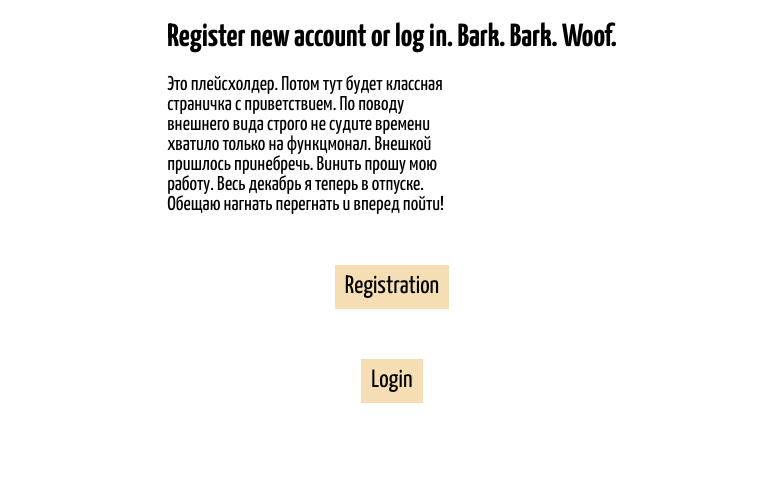
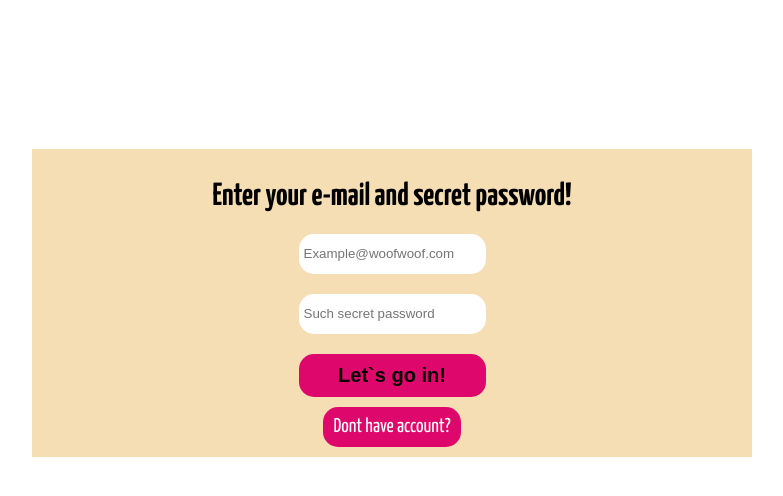
Before and after one commit to justSashka/IshopReactSM8, a React (Create React App) app: page / in a window 1280 px wide. Shown: the top 496 px of the page, without its empty margins (248-1031 px from the left). Built offline with nearby package versions, Linux system fonts and the light colour scheme.

Commit message:
fix first render catalogue remove placeholders

```diff
--- a/src/Api.js
+++ b/src/Api.js
@@ -38,20 +38,18 @@ class API {
       if (response.status !== 200) {
         throw new Error()
       }
-      if (localStorage.getItem('token') === null) {
-        response.json().then((json) => localStorage.setItem('token', json.token))
-      }
+      response.json().then((json) => localStorage.setItem('token', json.token))
     } catch (error) {
       throw new Error(error)
     }
   }
 
   getProducts() {
-    const data = fetch(`${this.baseUrl}/products`, {
+    const response = fetch(`${this.baseUrl}/products`, {
       headers: this.headers,
     }).then((res) => res.json())
       .then((result) => result.products)
-    return data
+    return response
   }
 
   getUser() {
--- a/src/components/footer/footerMenu/FooterMenu.jsx
+++ b/src/components/footer/footerMenu/FooterMenu.jsx
@@ -1,32 +1,32 @@
+import { Link } from 'react-router-dom'
 import s from './FooterMenu.module.css'
 
 export function FooterMenu() {
   return (
     <div className={s.footerMenuContainer}>
-      <a href="/catalogue" className={s.menuLink}>
-        Catalogue
-      </a>
-      <a href="/discount" className={s.menuLink}>
+      <Link className={s.menuLink} to="catalogue">Catalogue</Link>
+
+      <Link href="/discount" className={s.menuLink}>
         Discount
-      </a>
-      <a href="/news" className={s.menuLink}>
+      </Link>
+      <Link href="/news" className={s.menuLink}>
         News
-      </a>
-      <a href="/reviewes" className={s.menuLink}>
+      </Link>
+      <Link href="/reviewes" className={s.menuLink}>
         Reviews
-      </a>
-      <a href="/payment" className={s.menuLink}>
+      </Link>
+      <Link href="/payment" className={s.menuLink}>
         Payment
-      </a>
-      <a href="/faq" className={s.menuLink}>
+      </Link>
+      <Link href="/faq" className={s.menuLink}>
         F.A.Q.
-      </a>
-      <a href="/feedback" className={s.menuLink}>
+      </Link>
+      <Link href="/feedback" className={s.menuLink}>
         Feedback
-      </a>
-      <a href="/contacts" className={s.menuLink}>
+      </Link>
+      <Link href="/contacts" className={s.menuLink}>
         Contacts
-      </a>
+      </Link>
     </div>
   )
 }
--- a/src/components/main/Main.jsx
+++ b/src/components/main/Main.jsx
@@ -4,31 +4,18 @@ import { LoginPage } from './loginPage/LoginPage'
 import { Catalogue } from './catalogue/Catalogue'
 import s from './Main.module.css'
 import { Profile } from './profile/Profile'
+import { LoginResult } from './loginPage/loginResult/LoginResult'
 
 export function Main() {
   return (
     <div className={s.mainContainer}>
-      {localStorage.getItem('token') === null ? (
-        <div className={s.unregContainer}>
-          <h1 className={s.unregTitle}>Register new account or log in. Bark. Bark. Woof.</h1>
-          <span className={s.pozornoeOpravdanie}>
-            {' '}
-            Это плейсхолдер. Потом тут будет классная страничка с приветствием.
-            По поводу внешнего вида строго не судите времени хватило только на функцмонал.
-            Внешкой пришлось принебречь. Винить прошу мою работу. Весь декабрь я теперь в отпуске.
-            Обещаю нагнать перегнать и вперед пойти!
-            {' '}
-
-          </span>
-          <a className={s.link} href="/register">Registration</a>
-          <a className={s.link} href="/login">Login</a>
-        </div>
-      ) : '' }
       <Routes>
+        <Route path="/" element={<LoginPage />} />
         <Route path="/profile" element={<Profile />} />
         <Route path="/catalogue" element={<Catalogue />} />
         <Route path="/register" element={<RegistrationPage />} />
         <Route path="/login" element={<LoginPage />} />
+        <Route path="/loginres" element={<LoginResult />} />
       </Routes>
     </div>
   )
--- a/src/components/main/catalogue/Catalogue.jsx
+++ b/src/components/main/catalogue/Catalogue.jsx
@@ -5,8 +5,13 @@ import { ProductCard } from './productCard/ProductCard'
 
 export function Catalogue() {
   const [products, setProducts] = useState([])
+  const [isLoading, setIsloading] = useState(true)
   useEffect(() => {
-    Api.getProducts().then((obj) => setProducts(obj))
+    Api.getProducts().then((product) => {
+      console.log(product)
+      setProducts(product)
+      setIsloading(false)
+    })
   }, [])
 
   return (
@@ -21,15 +26,17 @@ export function Catalogue() {
         <div className={s.filterButton}>Discount</div>
       </div>
       <div className={s.productCardsContainer}>
-        {products.map((product) => (
+        {isLoading ? <div>Loading</div> : products.map((product) => (
           <ProductCard
+            // eslint-disable-next-line dot-notation, no-underscore-dangle
+            key={product._id}
             discount={product.discount}
             tags={product.tags}
             price={product.price}
             stock={product.stock}
             name={product.name}
             pictures={product.pictures}
-            key={product.created_at}
+
           />
         ))}
       </div>
--- a/src/components/main/catalogue/productCard/ProductCard.jsx
+++ b/src/components/main/catalogue/productCard/ProductCard.jsx
@@ -6,7 +6,7 @@ export function ProductCard(props) {
     <div className={s.cardContainer}>
       <div className={s.productStatusBar}>
         <div className={s.tagsContainer}>
-          {props.tags.map((tag) => <div className={tag === 'new' ? s.newTag : s.otherTag}>{tag}</div>)}
+          {props.tags.map((tag) => <div key={tag} className={tag === 'new' ? s.newTag : s.otherTag}>{tag}</div>)}
         </div>
         <button className={s.likeButton} type="submit">
           Like
--- a/src/components/main/loginPage/LoginPage.jsx
+++ b/src/components/main/loginPage/LoginPage.jsx
@@ -1,17 +1,18 @@
 import { useState } from 'react'
-import { useNavigate } from 'react-router-dom'
+import { Link } from 'react-router-dom'
 import Api from '../../../Api'
 import s from './LoginPage.module.css'
 
 export function LoginPage() {
-  const navigate = useNavigate()
   const [email, setEmail] = useState('')
   const [password, setPassword] = useState('')
+  const [token, setToken] = useState('')
   function handleSubmit(e) {
     e.preventDefault()
-    Api.signIn(email.target.value, password.target.value).finally(() => navigate('/catalogue'))
+    Api.signIn(email.target.value, password.target.value).then(setToken(localStorage.getItem('token')))
   }
-  return (
+  return (token === ''
+    ? (
       <div className={s.loginPageContainer}>
         <h1 className={s.title}>Enter your e-mail and secret password!</h1>
         <form className={s.loginForm} action="POST">
@@ -33,7 +34,7 @@ export function LoginPage() {
             placeholder="Such secret password"
             required
           />
-        <button onClick={handleSubmit} className={s.submitButton} type="submit">
+          <button onClick={handleSubmit} className={s.submitButton} type="button">
             Let`s go in!
           </button>
         </form>
@@ -41,5 +42,12 @@ export function LoginPage() {
           Dont have account?
         </a>
       </div>
+    ) : (
+      <div className={s.succesMessageContainer}>
+        <h1 className={s.succesMessage}>Login complete go shoping!</h1>
+        <Link to="/catalogue" className={s.succesLink}>Catalogue</Link>
+
+      </div>
+    )
   )
 }
--- /dev/null
+++ b/src/components/main/loginPage/loginResult/LoginResult.jsx
@@ -0,0 +1,12 @@
+import { Link } from 'react-router-dom'
+import s from './LoginResult.module.css'
+
+export function LoginResult() {
+  return (
+    <div className={s.loginResultContainer}>
+      <h1 className={s.loginMessage}>The dog wags its tail, she not recognized you!</h1>
+      <Link to="/register" className={s.succesLoginLink}>Want to register!</Link>
+      <Link to="/login" className={s.succesLoginLink}>Have account!</Link>
+    </div>
+  )
+}
```
Also changed, not shown: src/components/main/loginPage/loginResult/LoginResult.module.css (added). Lines whose indentation alone changed are shown as unchanged.
